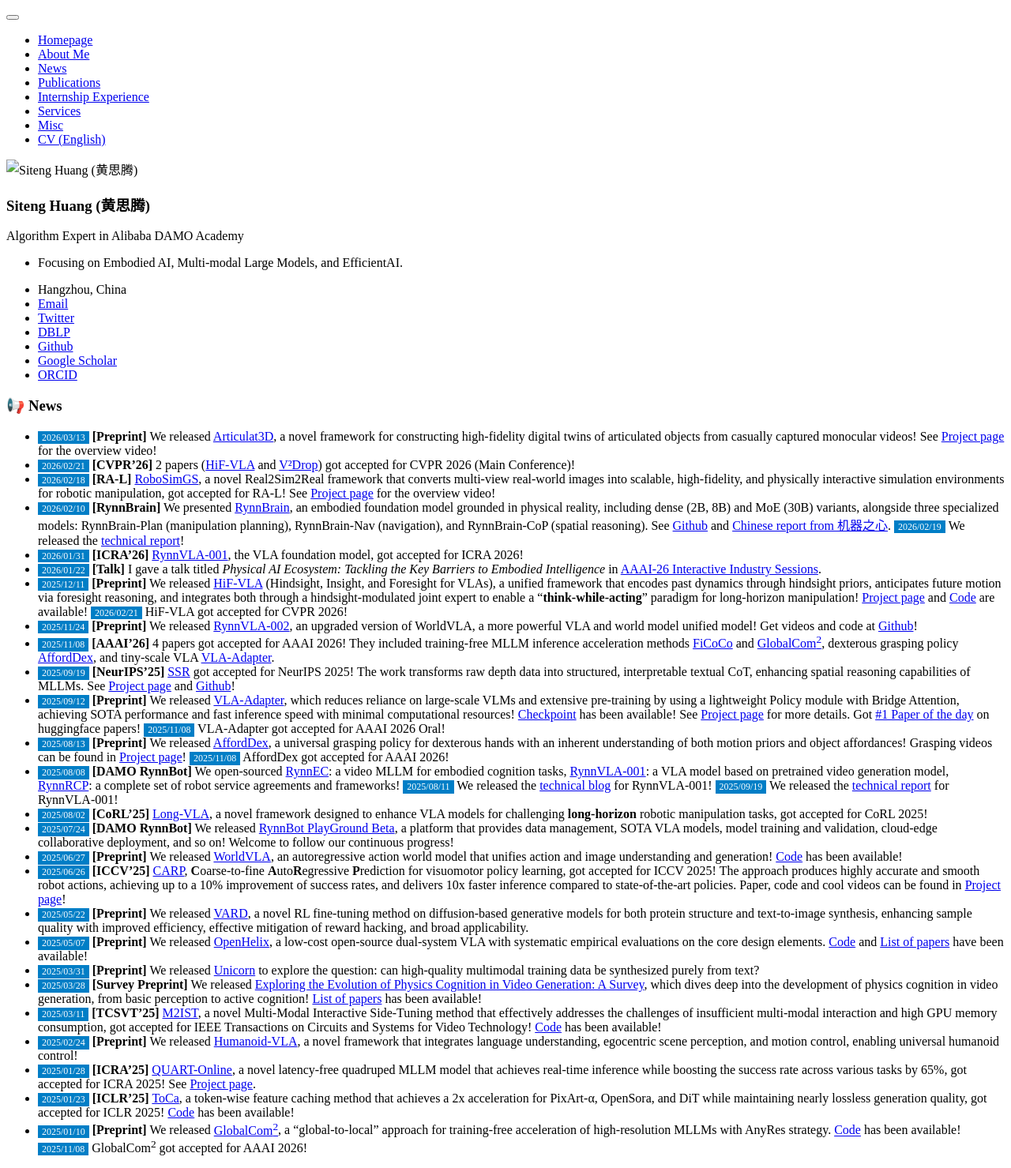
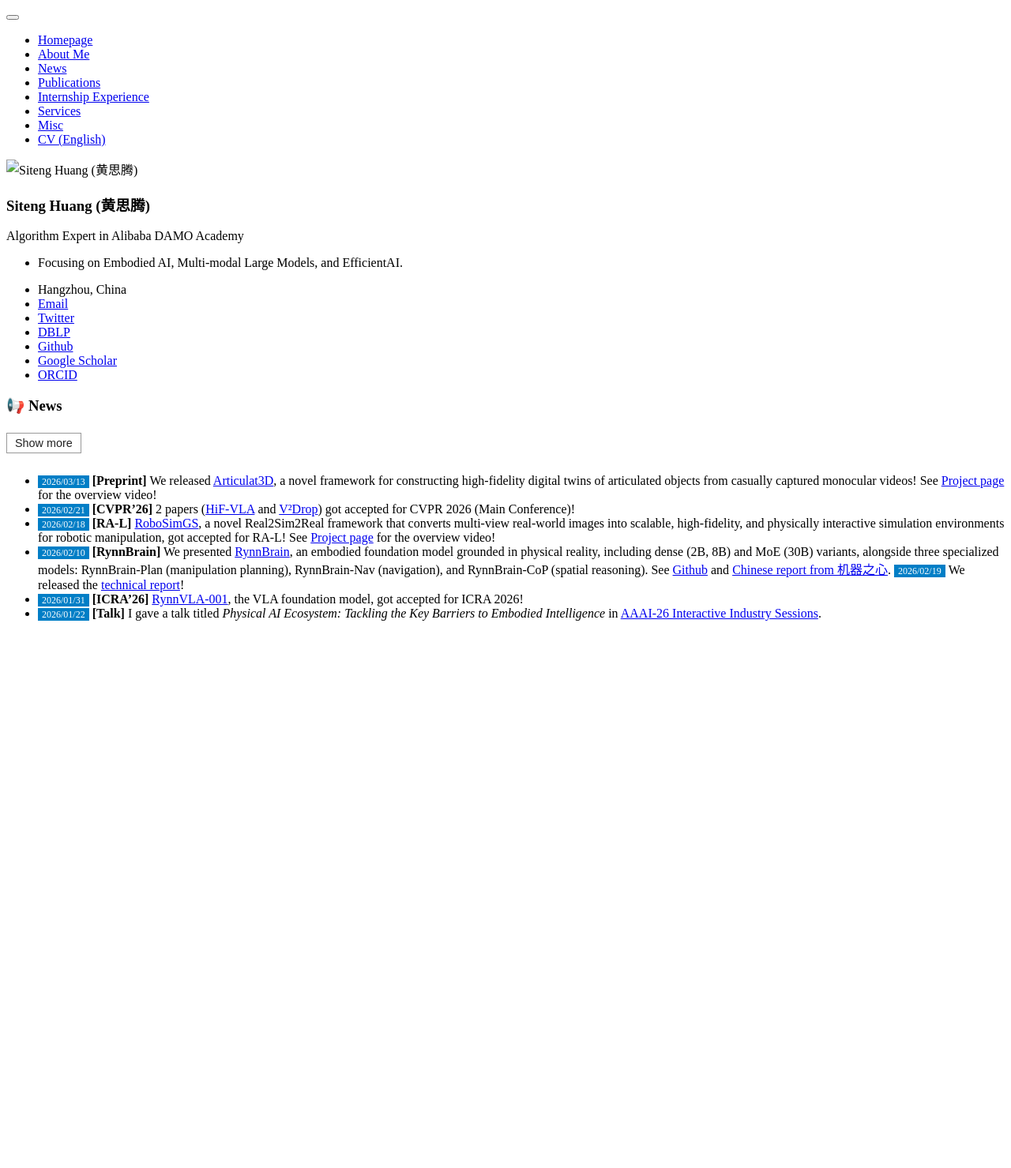
Before and after one commit to bighuang624/bighuang624.github.io, a Jekyll site: the page built from _pages/includes/news.md, in a window 1280 px wide. Shown: the whole page at 79% size. Built offline with Jekyll 4.4.1, drawn with Linux system fonts in a browser that asks for light colours; our own code applies the rules of GitHub Pages for plain Markdown files; after the commit the page ends 900 px from its top, so only the background shows below that; some of the changed lines change nothing that is shown.

Commit message:
update news CSS

```diff
--- a/_pages/includes/news.md
+++ b/_pages/includes/news.md
@@ -1,13 +1,33 @@
 # 📢 News
 
-<!-- 参考 https://huanwang.tech/ 的样式 -->
+<style>
+.news-toggle-btn {
+  border: 1px solid #999;
+  background: #fff;
+  color: #222;
+  padding: 4px 10px;
+  font-size: 0.9rem;
+  cursor: pointer;
+  margin: 4px 0 10px;
+}
+.news-toggle-btn.is-active {
+  background: #222;
+  color: #fff;
+  border-color: #222;
+}
+.news-year.is-hidden {
+  display: none;
+}
+</style>
 
+<button type="button" class="news-toggle-btn" data-target="news-2025" aria-expanded="false">Show more</button>
 * <span style="font-size:12px;color:#FFFFFF;background-color:#007ec6;padding:1px 5px 1.5px 5px;">2026/03/13</span> **[Preprint]** We released [Articulat3D](https://arxiv.org/abs/2603.11606), a novel framework for constructing high-fidelity digital twins of articulated objects from casually captured monocular videos! See [Project page](https://maxwell-zhao.github.io/Articulat3D/) for the overview video!
 * <span style="font-size:12px;color:#FFFFFF;background-color:#007ec6;padding:1px 5px 1.5px 5px;">2026/02/21</span> **[CVPR'26]** 2 papers ([HiF-VLA](https://arxiv.org/abs/2512.09928) and [V²Drop](https://arxiv.org/abs/2509.01552)) got accepted for CVPR 2026 (Main Conference)!
 * <span style="font-size:12px;color:#FFFFFF;background-color:#007ec6;padding:1px 5px 1.5px 5px;">2026/02/18</span> **[RA-L]** [RoboSimGS](https://arxiv.org/abs/2510.10637), a novel Real2Sim2Real framework that converts multi-view real-world images into scalable, high-fidelity, and physically interactive simulation environments for robotic manipulation, got accepted for RA-L! See [Project page](https://robosimgs.github.io/) for the overview video!
 * <span style="font-size:12px;color:#FFFFFF;background-color:#007ec6;padding:1px 5px 1.5px 5px;">2026/02/10</span> **[RynnBrain]** We presented [RynnBrain](https://alibaba-damo-academy.github.io/RynnBrain.github.io/), an embodied foundation model grounded in physical reality, including dense (2B, 8B) and MoE (30B) variants, alongside three specialized models: RynnBrain‑Plan (manipulation planning), RynnBrain‑Nav (navigation), and RynnBrain‑CoP (spatial reasoning). See [Github](https://github.com/alibaba-damo-academy/RynnBrain) and [Chinese report from 机器之心](https://mp.weixin.qq.com/s/53UMfJL6VG-TAA4KJNv8Mg). <span style="font-size:12px;color:#FFFFFF;background-color:#007ec6;padding:1px 5px 1.5px 5px;">2026/02/19</span> We released the [technical report](https://arxiv.org/pdf/2602.14979)!
 * <span style="font-size:12px;color:#FFFFFF;background-color:#007ec6;padding:1px 5px 1.5px 5px;">2026/01/31</span> **[ICRA'26]** [RynnVLA-001](https://arxiv.org/abs/2509.15212), the VLA foundation model, got accepted for ICRA 2026!
 * <span style="font-size:12px;color:#FFFFFF;background-color:#007ec6;padding:1px 5px 1.5px 5px;">2026/01/22</span> **[Talk]** I gave a talk titled *Physical AI Ecosystem: Tackling the Key Barriers to Embodied Intelligence* in [AAAI-26 Interactive Industry Sessions](https://aaai.org/conference/aaai/aaai-26/interactive-industry-sessions/#Alibaba).
+<div id="news-2025" class="news-year is-hidden" markdown="1">
 * <span style="font-size:12px;color:#FFFFFF;background-color:#007ec6;padding:1px 5px 1.5px 5px;">2025/12/11</span> **[Preprint]** We released [HiF-VLA](https://arxiv.org/abs/2512.09928) (Hindsight, Insight, and Foresight for VLAs), a unified framework that encodes past dynamics through hindsight priors, anticipates future motion via foresight reasoning, and integrates both through a hindsight-modulated joint expert to enable a "**think-while-acting**" paradigm for long-horizon manipulation! [Project page](https://hifvla.github.io) and [Code](https://github.com/OpenHelix-Team/HiF-VLA) are available! <span style="font-size:12px;color:#FFFFFF;background-color:#007ec6;padding:1px 5px 1.5px 5px;">2026/02/21</span> HiF-VLA got accepted for CVPR 2026!
 * <span style="font-size:12px;color:#FFFFFF;background-color:#007ec6;padding:1px 5px 1.5px 5px;">2025/11/24</span> **[Preprint]** We released [RynnVLA-002](https://arxiv.org/abs/2511.17502), an upgraded version of WorldVLA, a more powerful VLA and world model unified model! Get videos and code at [Github](https://github.com/alibaba-damo-academy/RynnVLA-002)!
 * <span style="font-size:12px;color:#FFFFFF;background-color:#007ec6;padding:1px 5px 1.5px 5px;">2025/11/08</span> **[AAAI'26]** 4 papers got accepted for AAAI 2026! They included training-free MLLM inference acceleration methods [FiCoCo](https://arxiv.org/abs/2411.17686) and [GlobalCom<sup>2</sup>](https://arxiv.org/abs/2501.05179), dexterous grasping policy [AffordDex](https://arxiv.org/abs/2508.08896), and tiny-scale VLA [VLA-Adapter](https://arxiv.org/abs/2509.09372).
@@ -28,3 +48,22 @@
 * <span style="font-size:12px;color:#FFFFFF;background-color:#007ec6;padding:1px 5px 1.5px 5px;">2025/01/28</span> **[ICRA'25]** [QUART-Online](https://arxiv.org/abs/2412.15576), a novel latency-free quadruped MLLM model that achieves real-time inference while boosting the success rate across various tasks by 65%, got accepted for ICRA 2025! See [Project page](https://quart-online.github.io/).
 * <span style="font-size:12px;color:#FFFFFF;background-color:#007ec6;padding:1px 5px 1.5px 5px;">2025/01/23</span> **[ICLR'25]** [ToCa](https://arxiv.org/abs/2410.05317), a token-wise feature caching method that achieves a 2x acceleration for PixArt-α, OpenSora, and DiT while maintaining nearly lossless generation quality, got accepted for ICLR 2025! [Code](https://github.com/Shenyi-Z/ToCa) has been available!
 * <span style="font-size:12px;color:#FFFFFF;background-color:#007ec6;padding:1px 5px 1.5px 5px;">2025/01/10</span> **[Preprint]** We released [GlobalCom<sup>2</sup>](https://arxiv.org/abs/2501.05179), a "global-to-local" approach for training-free acceleration of high-resolution MLLMs with AnyRes strategy. [Code](https://github.com/xuyang-liu16/GlobalCom2) has been available! <span style="font-size:12px;color:#FFFFFF;background-color:#007ec6;padding:1px 5px 1.5px 5px;">2025/11/08</span> GlobalCom<sup>2</sup> got accepted for AAAI 2026!
+</div>
+
+<script>
+(function () {
+  var btn = document.querySelector(".news-toggle-btn");
+  var panel = document.getElementById("news-2025");
+  if (!btn || !panel) return;
+  function setExpanded(expanded) {
+    panel.classList.toggle("is-hidden", !expanded);
+    btn.classList.toggle("is-active", expanded);
+    btn.setAttribute("aria-expanded", expanded ? "true" : "false");
+    btn.textContent = expanded ? "Show less" : "Show more";
+  }
+  btn.addEventListener("click", function () {
+    setExpanded(panel.classList.contains("is-hidden"));
+  });
+  setExpanded(false);
+})();
+</script>
```
